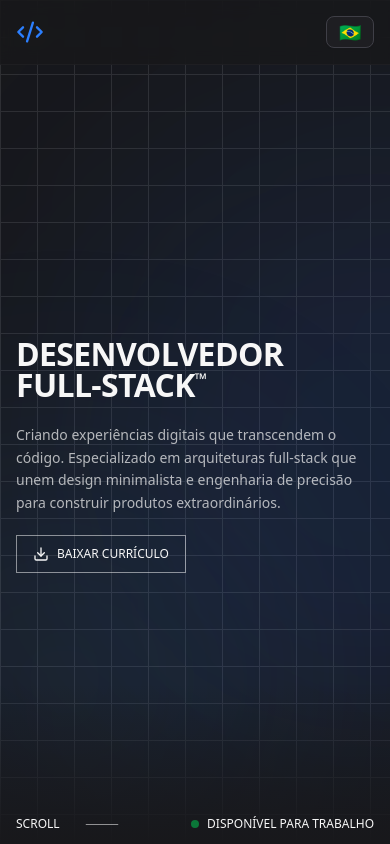
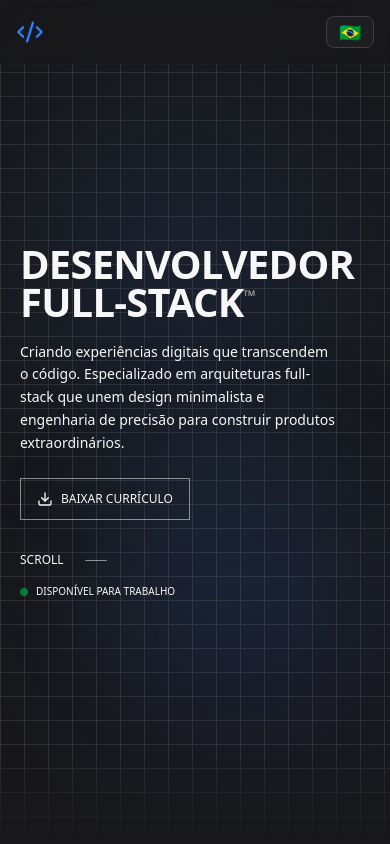
Before and after one commit to 21lucasbarros/portfolio, a React (Vite) app: page / in a window 390 px wide. Shown: the top 844 px of the page. Built offline with nearby package versions, Linux system fonts and the light colour scheme.

Commit message:
feat: ajustei estilos e animacoes no componente Hero para melhor responsividade e performance.

```diff
--- a/src/components/hero.tsx
+++ b/src/components/hero.tsx
@@ -6,19 +6,17 @@ export function Hero() {
   const { t } = useLanguage();
 
   return (
-    <main className="w-full h-screen relative overflow-hidden" id="home">
-      {/* grid pattern */}
+    <main className="w-full min-h-[100dvh] relative overflow-hidden" id="home">
       <div className="absolute inset-0 opacity-10">
-        <div className="h-full w-full bg-[linear-gradient(to_right,#f7f7f7_1px,transparent_1px),linear-gradient(to_bottom,#f7f7f7_1px,transparent_1px)] bg-[length:37px_37px]"></div>
+        <div className="h-full w-full bg-[linear-gradient(to_right,#f7f7f7_1px,transparent_1px),linear-gradient(to_bottom,#f7f7f7_1px,transparent_1px)] bg-[length:24px_24px] md:bg-[length:37px_37px]"></div>
       </div>
 
-      {/* efeito de lava lamp */}
       <div className="absolute inset-0 overflow-hidden">
         <motion.div
-          className="absolute w-[500px] h-[500px] rounded-full bg-blue-500/10 blur-[120px]"
+          className="absolute w-[250px] h-[250px] md:w-[500px] md:h-[500px] rounded-full bg-blue-500/10 blur-[80px] md:blur-[120px]"
           animate={{
-            x: [0, 100, 0],
-            y: [0, 150, 0],
+            x: [0, 50, 0],
+            y: [0, 75, 0],
             scale: [1, 1.2, 1],
           }}
           transition={{
@@ -26,13 +24,13 @@ export function Hero() {
             repeat: Infinity,
             ease: "easeInOut",
           }}
-          style={{ top: "10%", left: "10%" }}
+          style={{ top: "10%", left: "5%" }}
         />
         <motion.div
-          className="absolute w-[400px] h-[400px] rounded-full bg-blue-400/8 blur-[100px]"
+          className="absolute w-[200px] h-[200px] md:w-[400px] md:h-[400px] rounded-full bg-blue-400/8 blur-[60px] md:blur-[100px]"
           animate={{
-            x: [0, -150, 0],
-            y: [0, 100, 0],
+            x: [0, -75, 0],
+            y: [0, 50, 0],
             scale: [1, 1.3, 1],
           }}
           transition={{
@@ -40,13 +38,13 @@ export function Hero() {
             repeat: Infinity,
             ease: "easeInOut",
           }}
-          style={{ top: "50%", right: "10%" }}
+          style={{ top: "50%", right: "5%" }}
         />
         <motion.div
-          className="absolute w-[600px] h-[600px] rounded-full bg-blue-600/6 blur-[130px]"
+          className="absolute w-[300px] h-[300px] md:w-[600px] md:h-[600px] rounded-full bg-blue-600/6 blur-[80px] md:blur-[130px]"
           animate={{
-            x: [0, 80, 0],
-            y: [0, -100, 0],
+            x: [0, 40, 0],
+            y: [0, -50, 0],
             scale: [1, 1.1, 1],
           }}
           transition={{
@@ -54,40 +52,67 @@ export function Hero() {
             repeat: Infinity,
             ease: "easeInOut",
           }}
-          style={{ bottom: "5%", left: "30%" }}
+          style={{ bottom: "5%", left: "20%" }}
         />
       </div>
 
-      {/* Transição suave para próxima seção */}
-      <div className="absolute bottom-0 left-0 right-0 h-40 bg-gradient-to-b from-transparent via-zinc-900/50 to-zinc-900 pointer-events-none"></div>
+      <div className="absolute bottom-0 left-0 right-0 h-24 md:h-40 bg-gradient-to-b from-transparent via-zinc-900/50 to-zinc-900 pointer-events-none"></div>
 
       <section
-        className="flex items-center px-4 md:px-6 lg:px-8 relative h-screen pt-24 md:pt-28"
+        className="flex items-center px-5 sm:px-6 md:px-8 lg:px-12 relative min-h-[100dvh] pt-20 pb-16 sm:pt-24 md:pt-28"
         id="inicio"
       >
-        <div className="max-w-7xl mx-auto w-full h-full flex flex-col justify-between">
+        <div className="max-w-7xl mx-auto w-full h-full flex flex-col justify-between gap-8 md:gap-0">
           <div className="flex-1 flex flex-col justify-center">
-            <h1 className="text-[clamp(2rem,6vw,6rem)] leading-[0.95] font-bold tracking-[-0.02em] mb-6 md:mb-8 whitespace-pre-line">
+            <motion.h1
+              initial={{ opacity: 0, y: 20 }}
+              animate={{ opacity: 1, y: 0 }}
+              transition={{ duration: 0.6, ease: [0.16, 1, 0.3, 1] }}
+              className="text-[2.5rem] sm:text-[3.5rem] md:text-[4.5rem] lg:text-[5.5rem] xl:text-[6rem] leading-[0.95] font-bold tracking-[-0.02em] mb-5 sm:mb-6 md:mb-8 whitespace-pre-line"
+            >
               {t.hero.roleTitle}
-              <span className="text-[0.5em] align-super">™</span>
-            </h1>
-            <p className="text-[clamp(0.875rem,1.2vw,1rem)] max-w-[600px] opacity-70 mb-5 md:mb-6 leading-relaxed">
+              <span className="text-[0.4em] sm:text-[0.5em] align-super opacity-60">
+                ™
+              </span>
+            </motion.h1>
+            <motion.p
+              initial={{ opacity: 0, y: 20 }}
+              animate={{ opacity: 1, y: 0 }}
+              transition={{
+                duration: 0.6,
+                delay: 0.1,
+                ease: [0.16, 1, 0.3, 1],
+              }}
+              className="text-sm sm:text-base md:text-lg max-w-[90%] sm:max-w-[500px] md:max-w-[600px] opacity-70 mb-6 md:mb-8 leading-relaxed"
+            >
               {t.hero.description}
-            </p>
-            <a
+            </motion.p>
+            <motion.a
+              initial={{ opacity: 0, y: 20 }}
+              animate={{ opacity: 1, y: 0 }}
+              transition={{
+                duration: 0.6,
+                delay: 0.2,
+                ease: [0.16, 1, 0.3, 1],
+              }}
               href="/docs/curriculo.pdf"
               download
-              className="flex items-center text-xs md:text-sm border border-white/50 px-4 py-2.5 md:py-3 transition-colors hover:bg-white/10 no-underline group w-fit"
+              className="flex items-center text-xs sm:text-sm border border-white/50 px-4 sm:px-5 py-3 sm:py-3.5 transition-colors hover:bg-white/10 active:bg-white/20 no-underline group w-fit"
             >
               <DownloadIcon className="w-4 h-4 mr-2" />
               {t.hero.downloadCV}
-            </a>
+            </motion.a>
           </div>
-          <div className="flex justify-between items-end pb-3 md:pb-4">
+          <motion.div
+            initial={{ opacity: 0 }}
+            animate={{ opacity: 1 }}
+            transition={{ duration: 0.6, delay: 0.4 }}
+            className="flex flex-col sm:flex-row justify-between items-start sm:items-end gap-4 sm:gap-0 pb-4 md:pb-6"
+          >
             <div className="flex items-center gap-3 md:gap-4">
-              <span className="text-xs md:text-sm">{t.hero.scroll}</span>
+              <span className="text-xs sm:text-sm">{t.hero.scroll}</span>
               <motion.div
-                className="w-[60px] h-[1px] bg-current"
+                className="w-[40px] sm:w-[60px] h-[1px] bg-current"
                 animate={{
                   scaleX: [1, 0.5, 1],
                   opacity: [1, 0.5, 1],
@@ -101,9 +126,9 @@ export function Hero() {
             </div>
             <div className="flex items-center gap-2">
               <span className="w-2 h-2 bg-green-500 rounded-full animate-[pulse_2s_ease-in-out_infinite]" />
-              <span className="text-xs">{t.hero.available}</span>
+              <span className="text-[10px] sm:text-xs">{t.hero.available}</span>
             </div>
-          </div>
+          </motion.div>
         </div>
       </section>
     </main>
```
